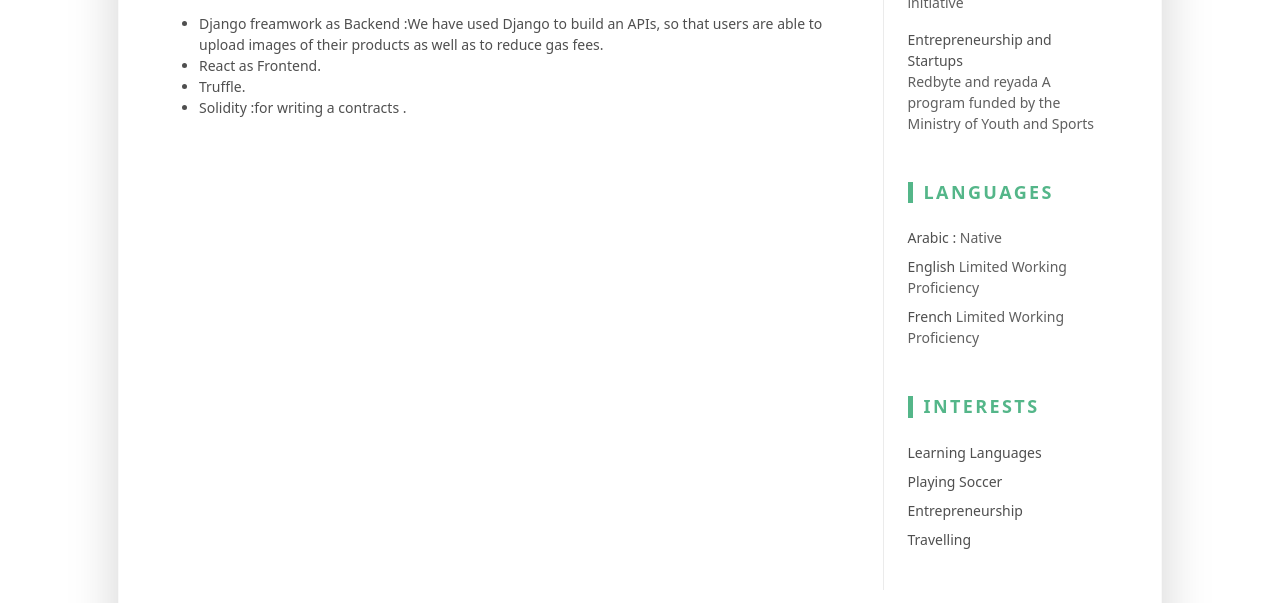
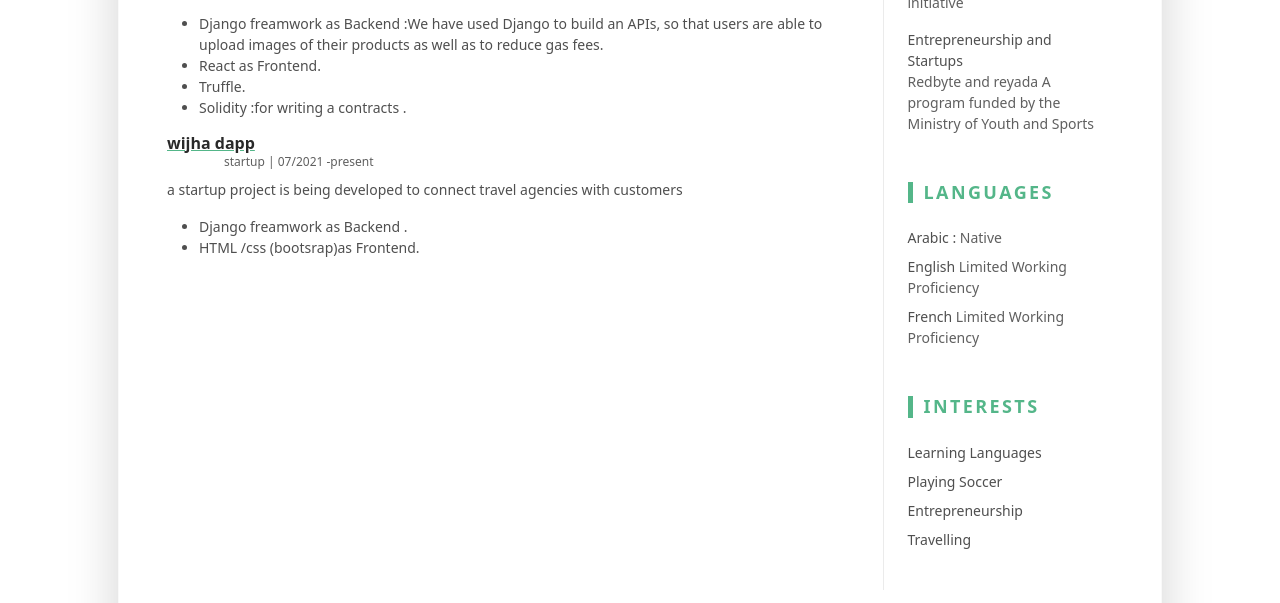
Before and after one commit to belkhiriAh/belkhiriah.github.io, a plain HTML site: page index.html in a window 1280 px wide. Shown: the part 1158-1761 px from the top of the page. Drawn offline with Linux system fonts and the light colour scheme.

Commit message:
Update index.html

```diff
--- a/index.html
+++ b/index.html
@@ -137,6 +137,32 @@
 
 
 									</div>
+								</div>
+
+									<div class="item mb-3">
+									<div class="item-heading row align-items-center mb-2">
+										<a target="_blank" href="https://github.com/belkhiriAh/wijha/tree/main"><h4 class="item-title col-12 col-md-6 col-lg-8 mb-2 mb-md-0">wijha dapp</h4></a>
+										<div class="item-meta col-12 col-md-6 col-lg-4 text-muted text-start text-md-end">startup | 07/2021 -present</div>
+
+									</div>
+									<div class="item-content">
+										<p>a startup project is being developed to connect travel agencies with customers
+										</p>
+										<ul class="resume-list">
+											<li>Django freamwork as Backend .</li>
+											<li>HTML /css (bootsrap)as Frontend.</li>
+
+										</ul>
+
+
+									</div>
+								</div>
+
+
+
+
+
+
 
 							</section><!--//project-section-->
 						</div><!--//resume-main-->
```
